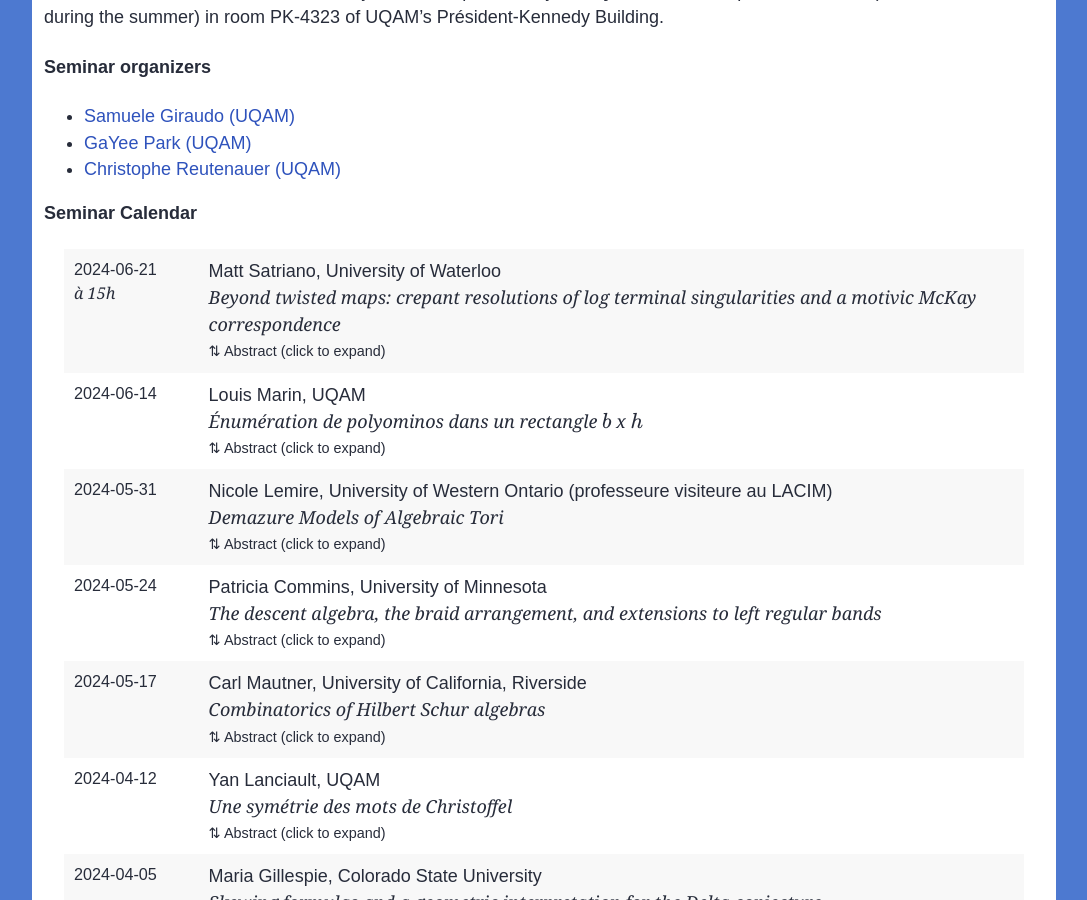
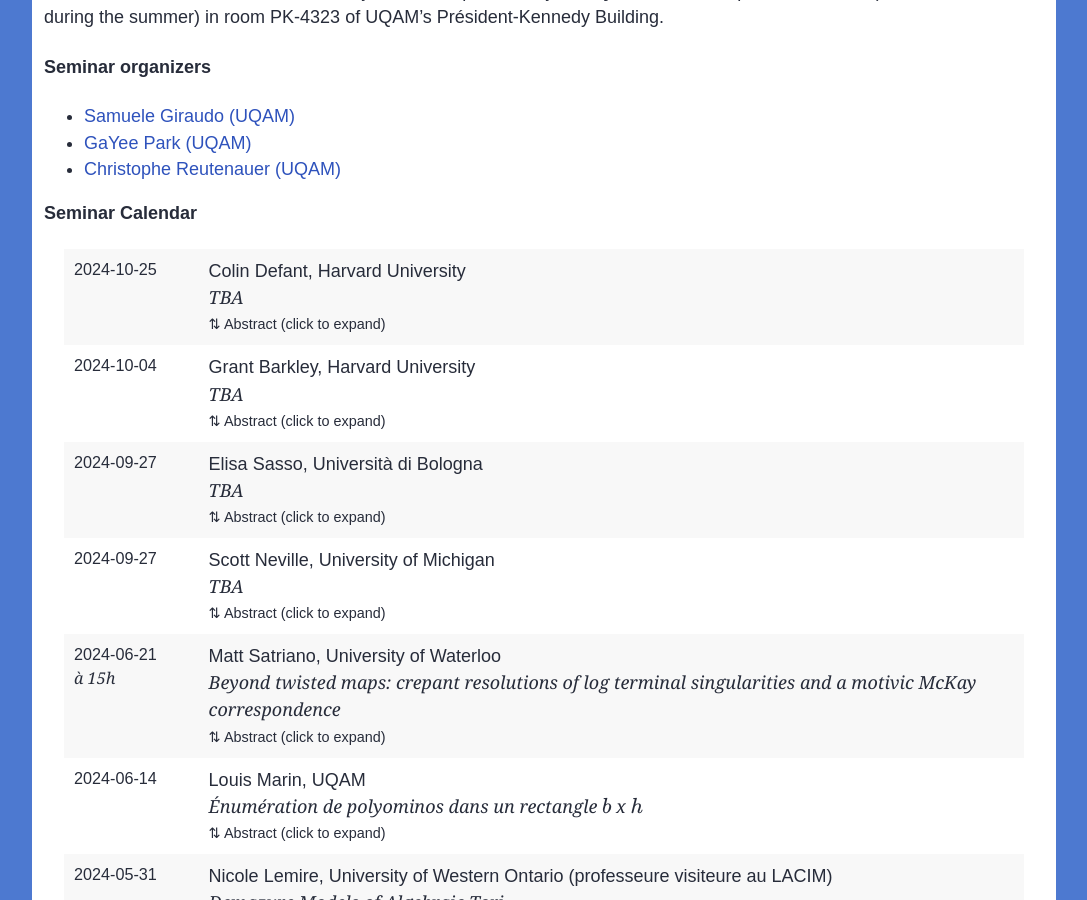
Before and after one commit to lacim-uqam/lacim-uqam.github.io, a Jekyll site: the page built from en/seminar.md, in a window 1280 px wide and 900 px high, scrolled down 605 px. Shown: the whole window, without its empty margins (96-1183 px from the left). Built offline with Jekyll 4.4.1, drawn with Linux system fonts in a browser that asks for light colours; formulas are drawn with MathJax 3; our own code applies the rules of GitHub Pages for plain Markdown files.

Commit message:
Update lacim-seminar.yml

```diff
--- a/_data/lacim-seminar.yml
+++ b/_data/lacim-seminar.yml
@@ -1,3 +1,35 @@
+- speaker: Colin Defant
+  affiliation: Harvard University
+  title: >
+    TBA
+  date: 2024-10-25
+  abstract: >
+    TBA
+
+- speaker: Grant Barkley
+  affiliation: Harvard University
+  title: >
+    TBA
+  date: 2024-10-04
+  abstract: >
+    TBA
+
+- speaker: Elisa Sasso
+  affiliation: Università di Bologna
+  title: >
+    TBA
+  date: 2024-09-27
+  abstract: >
+    TBA
+
+- speaker: Scott Neville
+  affiliation: University of Michigan
+  title: >
+    TBA
+  date: 2024-09-27
+  abstract: >
+    TBA
+
 - speaker: Matt Satriano
   affiliation: University of Waterloo
   title: >
```
